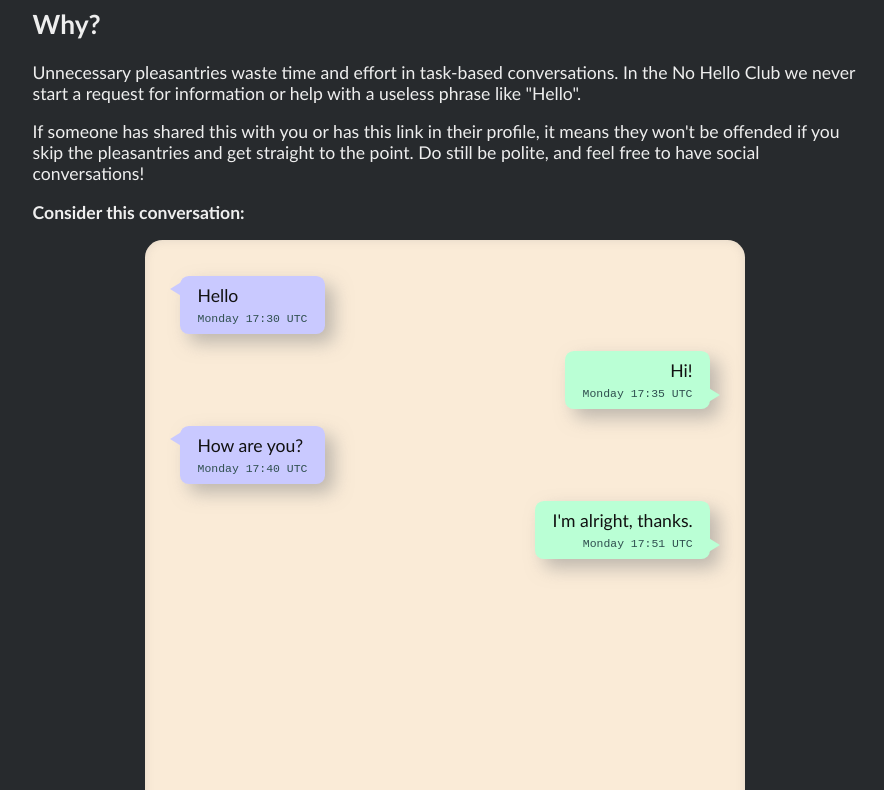
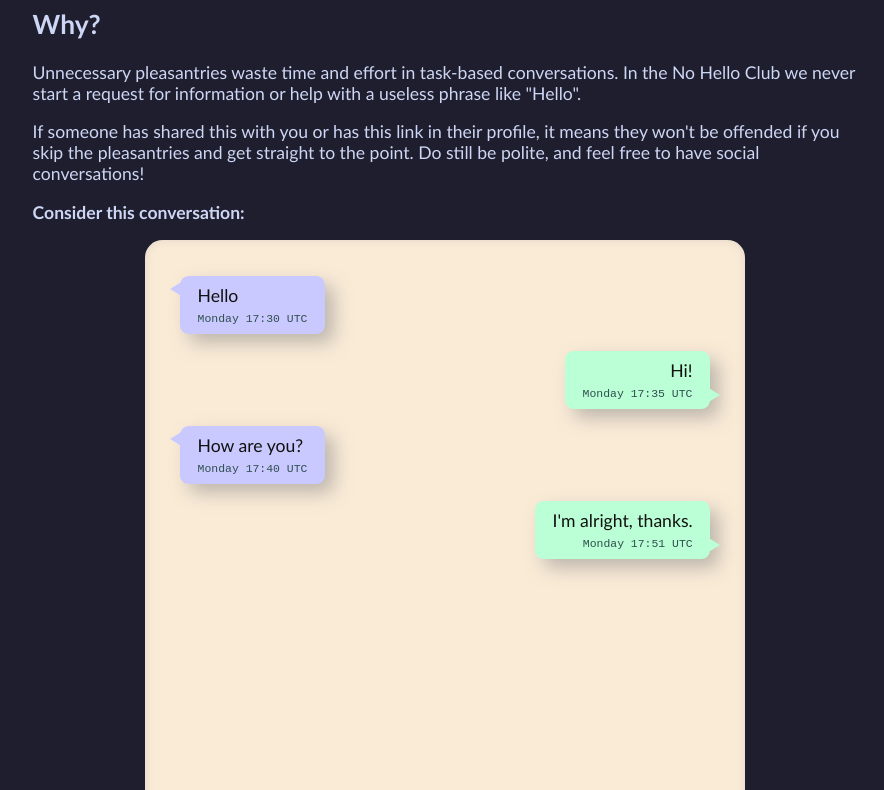
Before and after one commit to orxngc/orxngc.github.io, a plain HTML site: page nohello/index.html in a window 1280 px wide. Shown: the part 99-889 px from the top of the page, without its empty margins (195-1079 px from the left). Drawn offline with Linux system fonts and the dark colour scheme; a web font is replaced by a local one.

Commit message:
make nohello catppuccin

```diff
--- a/nohello/index.html
+++ b/nohello/index.html
@@ -192,8 +192,8 @@
         /* dark theme */
         @media (prefers-color-scheme: dark) {
             body {
-                background-color: #272a2d;
-                color: #eee;
+                background-color: #1e1e2e;
+                color: #cdd6f4;
             }
 
             a,
@@ -222,7 +222,7 @@
 
 <body>
     <header>
-        <h1>No "Hello"</h1>
+        <h1>no "hello"</h1>
     </header>
     <section id="intro">
         <h2>Why?</h2>
```
